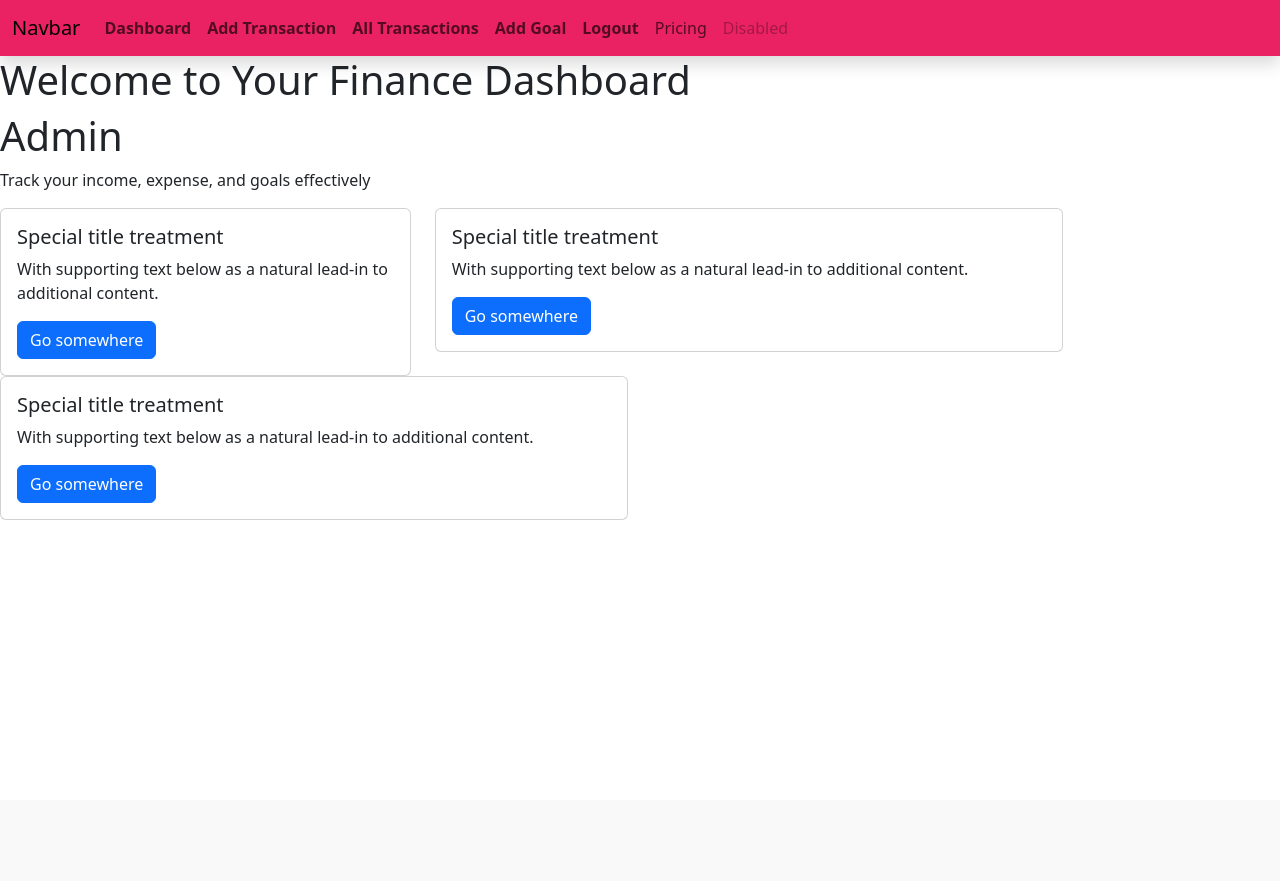
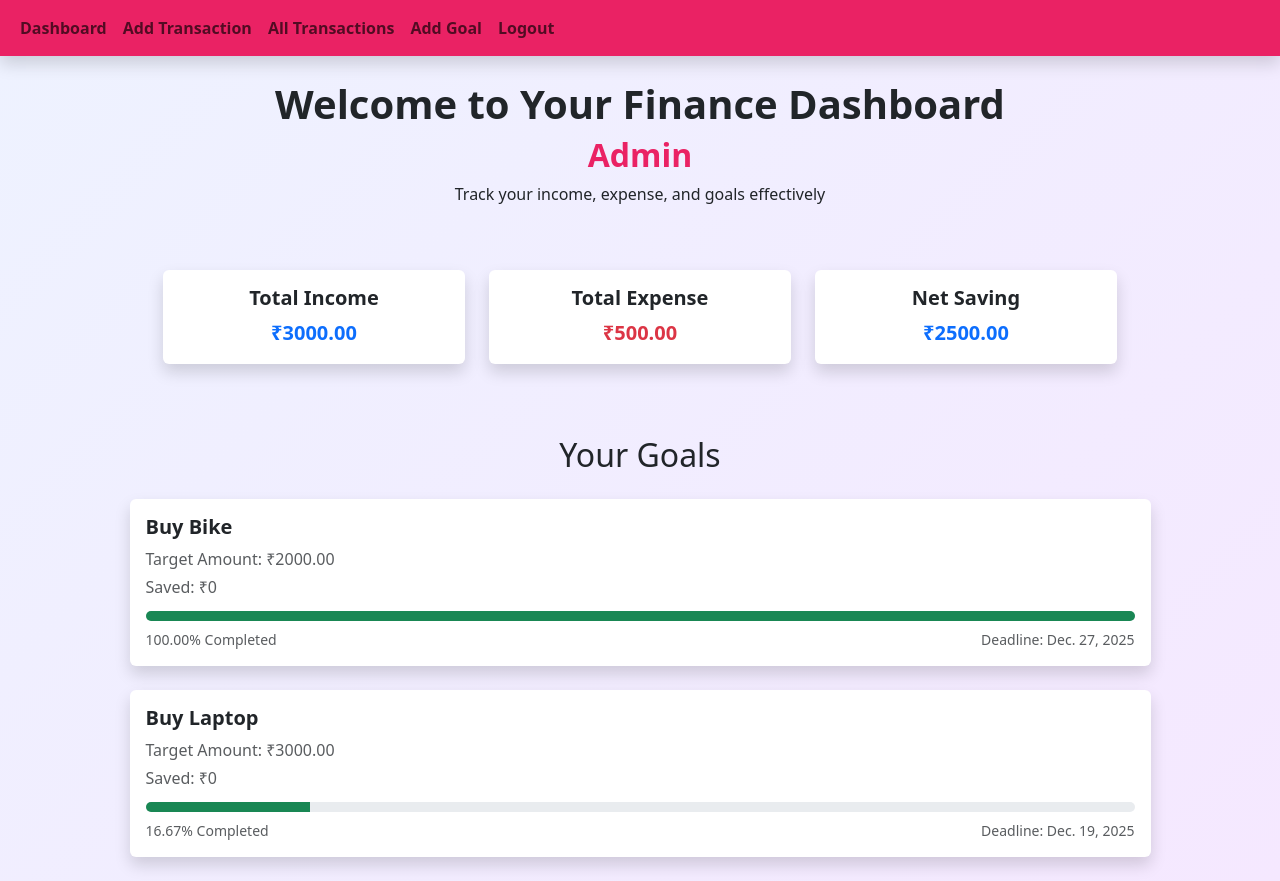
Before and after one commit to Isoo-Pal/FinTracker, a Django app: page /dashboard/ in a window 1280 px wide. Before the commit the page ends 520 px from the top, so only its background shows below. Run offline with Django 4.2, Linux system fonts and the light colour scheme; a user stored in the database is signed in; data comes from the database, SQL or seed files in the repository; both versions use the stored data as it was after the commit.

Commit message:
Added some functionalities of dashboard

```diff
--- a/finance/templates/finance/dashboard.html
+++ b/finance/templates/finance/dashboard.html
@@ -3,39 +3,80 @@
 {% block title %}Dashboard{% endblock title %}
 
 {% block content %}
-<div>
-    <h1>Welcome to Your Finance Dashboard</h1>
-    <h1>{{ request.user|capfirst }}</h1>
+<div class="min-vh-100" style="background: linear-gradient(135deg, #eef2ff, #f5e8ff);">
+    <div class="text-center py-4">
+        <h1 class="fw-bold">Welcome to Your Finance Dashboard</h1>
+        <h2 style="color: #EA2264" class="fw-bold">{{ request.user|capfirst }}</h2>
         <p>Track your income, expense, and goals effectively</p>
-    <div class="row">
-        <div class="col-md-4 mb-3 mb-sm-0">
-            <div class="card">
+        <div class="row justify-content-center py-5">
+            <div class="col-md-3 mb-3 mb-sm-0">
+                <div class="card border-0 shadow">
                     <div class="card-body">
-                    <h5 class="card-title">Special title treatment</h5>
-                    <p class="card-text">With supporting text below as a natural lead-in to additional content.</p>
-                    <a href="#" class="btn btn-primary">Go somewhere</a>
+                        <h5 class="card-title fw-bold">Total Income</h5>
+                        <p class="card-text text-primary fw-bold fs-5">₹{{ total_income|floatformat:2 }}</p>
+
                     </div>
                 </div>
             </div>
-        <div class="col-sm-6">
-            <div class="card">
+            <div class="col-md-3">
+                <div class="card border-0 shadow">
                     <div class="card-body">
-                    <h5 class="card-title">Special title treatment</h5>
-                    <p class="card-text">With supporting text below as a natural lead-in to additional content.</p>
-                    <a href="#" class="btn btn-primary">Go somewhere</a>
+                        <h5 class="card-title fw-bold">Total Expense</h5>
+                        <p class="card-text text-danger fw-bold fs-5">₹{{ total_expense|floatformat:2 }}</p>
                     </div>
                 </div>
             </div>
-        <div class="col-sm-6">
-            <div class="card">
+            <div class="col-md-3">
+                <div class="card border-0 shadow">
                     <div class="card-body">
-                    <h5 class="card-title">Special title treatment</h5>
-                    <p class="card-text">With supporting text below as a natural lead-in to additional content.</p>
-                    <a href="#" class="btn btn-primary">Go somewhere</a>
+                        <h5 class="card-title fw-bold">Net Saving</h5>
+                        <p class="card-text text-primary fw-bold fs-5">₹{{ net_savings|floatformat:2 }}</p>
                     </div>
                 </div>
             </div>
         </div>
     </div>
 
+
+    {% comment %} goals section {% endcomment %}
+
+    <div class="container">
+
+        <h2 class="text-center mb-4">Your Goals</h2>
+
+        {% for goal in goals %}
+            <div class="row justify-content-center">
+
+                <!-- Goal Card -->
+                <div class="col-md-11 mb-4">
+                    <div class="card border-0 shadow p-3">
+
+                        <div class="d-flex justify-content-between">
+                            <h5 class="fw-bold">{{ goal.name }}</h5>
+                        </div>
+
+                        <p class="text-muted mb-1">Target Amount: ₹{{ goal.target_amount }}</p>
+                        <p class="text-muted mb-1">Saved: ₹{{ remaining_savings }}</p>
+
+                        <!-- Progress -->
+                        {% for item in goal_progress %}
+                            {% if item.goal.id == goal.id %}
+                                <div class="progress mt-2" style="height: 10px;">
+                                    <div class="progress-bar bg-success" style="width: {{ item.progress }}%;">
+                                    </div>
+                                </div>
+
+
+                                <div class="d-flex justify-content-between mt-2">
+                                    <span class="text-muted small">{{ item.progress|floatformat:2 }}% Completed</span>
+                                    <span class="text-muted small">Deadline: {{ goal.deadline }}</span>
+                                </div>
+                            {% endif %}
+                        {% endfor %}
+                    </div>
+                </div>
+            </div>
+        {% endfor %}
+    </div>
+</div>
 {% endblock content %}
--- a/finance/templates/finance/navbar.html
+++ b/finance/templates/finance/navbar.html
@@ -6,7 +6,6 @@
 
 <nav class="navbar navbar-expand-lg no-border shadow" style="background-color: #EA2264;">
   <div class="container-fluid">
-    <a class="navbar-brand navcontent" href="#">Navbar</a>
     <button class="navbar-toggler" type="button" data-bs-toggle="collapse" data-bs-target="#navbarNav" aria-controls="navbarNav" aria-expanded="false" aria-label="Toggle navigation">
       <span class="navbar-toggler-icon"></span>
     </button>
@@ -39,12 +38,6 @@
           <a class="nav-link fw-semibold navcontent" href="{% url "login" %}">Login</a>
         </li>
         {% endif %}
-        <li class="nav-item">
-          <a class="nav-link navcontent" href="#">Pricing</a>
-        </li>
-        <li class="nav-item">
-          <a class="nav-link disabled navcontent" aria-disabled="true">Disabled</a>
-        </li>
       </ul>
     </div>
   </div>
--- a/finance/templates/finance/transaction_list.html
+++ b/finance/templates/finance/transaction_list.html
@@ -2,7 +2,6 @@
 {% block title %}Transactions{% endblock title %}
 
 {% block content %}
-
 <div class="min-vh-100" style="background: linear-gradient(135deg, #eef2ff, #f5e8ff);">
     <div class="mx-5" >
         <h1 class = "text-center pt-4">Transaction List</h1>
--- a/finance/urls.py
+++ b/finance/urls.py
@@ -2,8 +2,8 @@ from django.urls import path
 from . import views
 
 urlpatterns = [
-    path('', views.home, name="home"),
-    path('register/', views.RegisterView.as_view(), name="register"),
+    # path('', views.home, name="home"),
+    path('', views.RegisterView.as_view(), name="register"),
     path('dashboard/', views.DashboardView.as_view(), name="dashboard"),
     path('transaction/add/', views.TransactionView.as_view(), name="transaction_add"),
     path('transaction/list', views.TransactionListView.as_view(), name = "transaction_list"),
--- a/finance/views.py
+++ b/finance/views.py
@@ -5,9 +5,7 @@ from django.contrib.auth.mixins import LoginRequiredMixin
 from .models import *
 from django.db.models import Sum
 
-# Create your views here.
-def home(request):
-    return HttpResponse("<h1>Hello</h1>")
+# Create your views here
 
 
 class RegisterView(View):
@@ -24,16 +22,32 @@ class RegisterView(View):
 class DashboardView(LoginRequiredMixin, View):
     def get(self, request, *args, **kwargs):
         transactions = Transaction.objects.filter(user = request.user)
-        goal = Goal.objects.filter(user = request.user)
+        goals = Goal.objects.filter(user = request.user)
         # calculating total income and expenses
         total_income = Transaction.objects.filter(user=request.user, transaction_type="Income").aggregate(Sum('amount'))['amount__sum'] or 0
         total_expense = Transaction.objects.filter(user=request.user, transaction_type="Expense").aggregate(Sum('amount'))['amount__sum'] or 0
         net_savings = total_income - total_expense
+        remaining_savings = net_savings
+        goal_progress = []
+        for goal in goals:
+            if remaining_savings >= goal.target_amount:
+                goal_progress.append({'goal' : goal, 'progress' :100})
+                remaining_savings -= goal.target_amount
+            elif remaining_savings > 0:
+                progress = (remaining_savings / goal.target_amount) * 100
+                goal_progress.append({'goal' : goal, 'progress' : progress})
+                remaining_savings = 0
+            else:
+                goal_progress.append({'goal': goal, 'progress' : 0})
+
         context = {
             'transactions' : transactions,
             'total_income' : total_income,
             'total_expense' : total_expense,
-            'net_savings' : net_savings
+            'net_savings' : net_savings,
+            'goal_progress' : goal_progress,
+            'goals' : goals,
+            'remaining_savings' : remaining_savings
         }
         return render(request, 'finance/dashboard.html', context)
 
@@ -53,7 +67,7 @@ class TransactionView(LoginRequiredMixin, View):
 
 class TransactionListView(LoginRequiredMixin, View):
     def get(self, request, *args, **kwargs):
-        transactions = Transaction.objects.all()
+        transactions = Transaction.objects.filter(user = request.user)
         return render(request, 'finance/transaction_list.html', {'transactions' : transactions})
 
 class AddGoalView(LoginRequiredMixin, View):
```
Also changed, not shown: db.sqlite3. Lines whose indentation alone changed are shown as unchanged.
